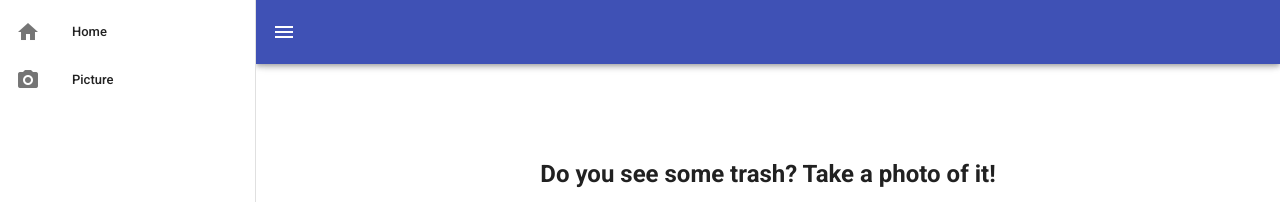
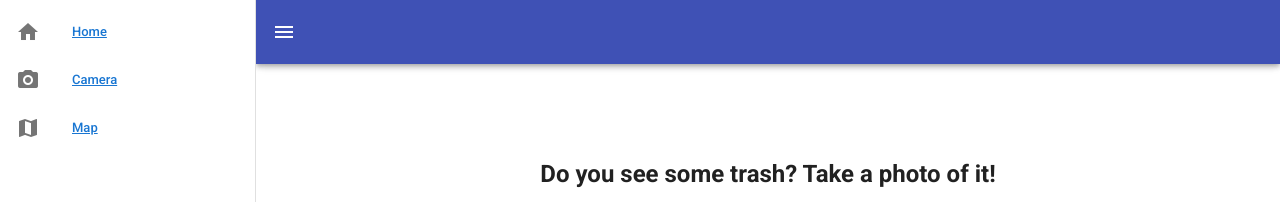
Before and after one commit to oadikema/Where-Da-Trash-At, a Vue app: page /#/camera in a window 1280 px wide. Both pictures are taken after a click on the button 28 px from the left and 32 px from the top of the page. Shown: the top 202 px of the page. Built offline with nearby package versions, Linux system fonts and the light colour scheme; no server answers.

Commit message:
Add files via upload

```diff
--- a/src/components/AppNav.vue
+++ b/src/components/AppNav.vue
@@ -11,7 +11,9 @@
                 <v-icon>mdi-home</v-icon>
             </v-list-item-action>
             <v-list-item-content>
+              <router-link class = "home-btn" to= "/">
                 <v-list-item-title>Home</v-list-item-title>
+                </router-link>
             </v-list-item-content>
             </v-list-item>
             <v-list-item @click="">
@@ -19,7 +21,19 @@
                 <v-icon>mdi-camera</v-icon>
             </v-list-item-action>
             <v-list-item-content>
-                <v-list-item-title>Picture</v-list-item-title>
+              <router-link class = "camera-btn" to= "/camera">
+                <v-list-item-title>Camera</v-list-item-title>
+                </router-link>
+            </v-list-item-content>
+            </v-list-item>
+            <v-list-item @click="">
+            <v-list-item-action>
+                <v-icon>mdi-map</v-icon>
+            </v-list-item-action>
+            <v-list-item-content>
+              <router-link class = "map-btn" to= "/map">
+                <v-list-item-title>Map</v-list-item-title>
+                </router-link>
             </v-list-item-content>
             </v-list-item>
         </v-list>
```
